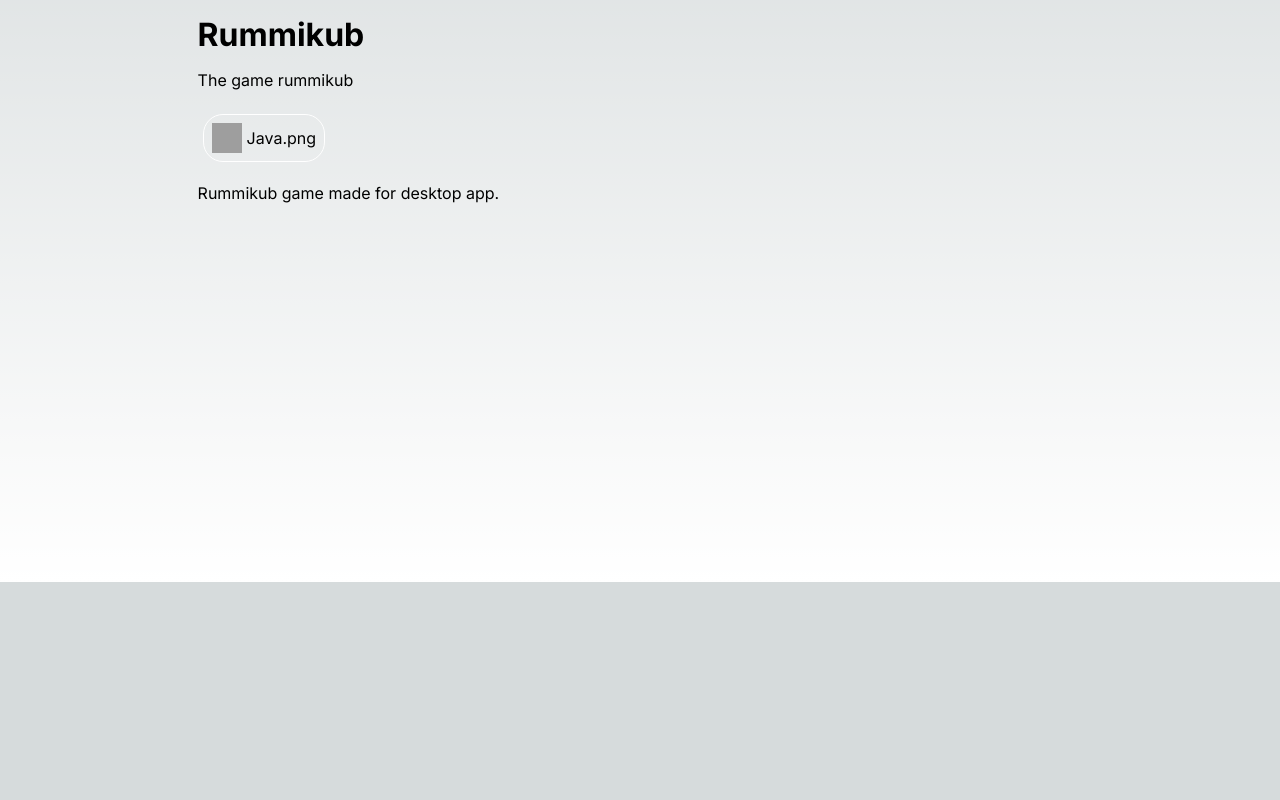
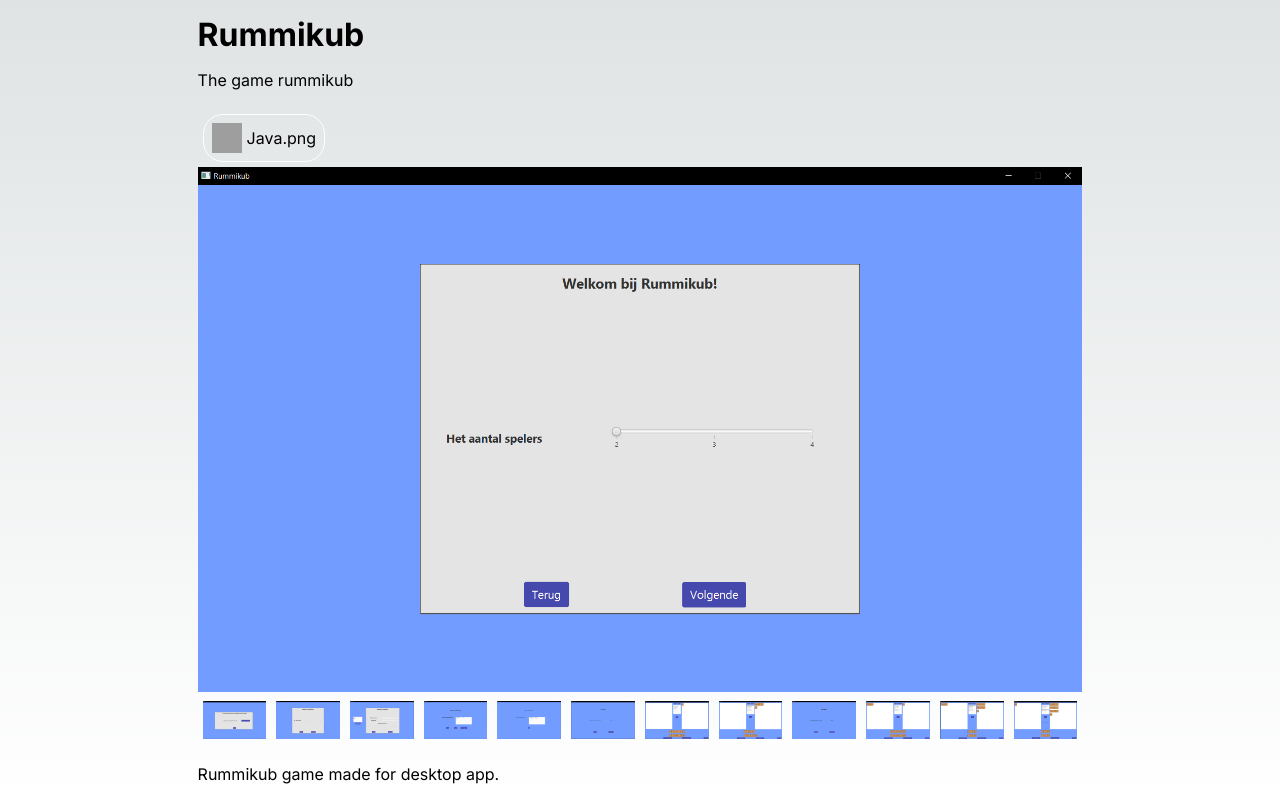
Before and after one commit to yorandm/portfolio, a Next.js app: page /projecten/1 in a window 1280 px wide. Shown: the part 234-1034 px from the top of the page. Before the commit the page ends 816 px from the top, so only its background shows below. Built offline with nearby package versions, Linux system fonts and the light colour scheme; grey boxes are pictures that could not be loaded.

Commit message:
projects

```diff
--- a/src/components/Projects/css/projects.module.css
+++ b/src/components/Projects/css/projects.module.css
@@ -4,8 +4,10 @@
     flex-wrap: wrap;
     flex-shrink: 0;
     flex-grow: 0;
+    grid-auto-rows: 1fr;
 }
 .projects > *{
     margin: 10px;
+    height:100%;
 
 }
--- a/src/components/Projects/projectCard/css/projectCard.module.css
+++ b/src/components/Projects/projectCard/css/projectCard.module.css
@@ -10,6 +10,8 @@
     border: 1px solid white;
     border-radius: 8%;
     transition: 1s;
+    width:15vw;
+    height:100%;
 }
 
 .cardText {
--- a/src/components/Projects/projectCard/index.tsx
+++ b/src/components/Projects/projectCard/index.tsx
@@ -9,7 +9,7 @@ export default function ProjectCard({ project}: { project: Project }) {
       <img className={style.img} src={project.headerImg.src} alt={project.headerImg.alt} />
       <div className={style.cardText}>
         <h3>{project.title}</h3>
-        <p>{project.title}</p>
+        <p>{project.description_short}</p>
       </div>
     </div>
   </Link>
--- a/src/components/Projects/projectDetail/index.tsx
+++ b/src/components/Projects/projectDetail/index.tsx
@@ -1,10 +1,20 @@
+
+import Carousel from "@/components/carousel";
 import TechnologyCard from "../technologycard";
 import style from "./css/projectdetail.module.css"
 export default function ProjectDetail(projectDetail: ProjectDetails){
     return (
         <div>
         <h3> {projectDetail.subtitle}</h3>
-        <div className={style.technologies}>{projectDetail?.technology.map((tech, index) => <TechnologyCard key={index} technology={tech}/>)}</div>
+       <div className={style.technologies}>{projectDetail?.technology.map((tech, index) => <TechnologyCard key={index} technology={tech}/>)}</div>
+       <Carousel>
+               {projectDetail.images.map((img, index)=>{
+               return (<div key={index}>
+                   {/* eslint-disable-next-line @next/next/no-img-element */}
+                    <img src={img.src} alt={img.alt}/>
+                </div>)
+                })}
+            </Carousel>
         <p>{projectDetail?.description}</p>
         </div>
     )
--- /dev/null
+++ b/src/components/carousel/css/carrouselStyle.module.css
@@ -0,0 +1,31 @@
+/* .carousel :first-child *{
+    width: 100%;
+    height: 100%;
+}
+.carousel > *:nth-child(n+2) * {
+    width: 30%;
+  }
+.carousel{
+    width: 100%;
+    display:flex;
+    flex-wrap: wrap;
+
+}
+.carousel:nth-child(n+2){
+    flex-wrap:nowrap
+} */
+
+.carousel *{
+    max-width: 100%;
+    max-height: 100%;
+
+
+}
+
+.carouselContainer{
+    display: flex;
+    overflow-x: scroll;
+}
+.carousel__item{
+    padding: 5px;
+}
--- /dev/null
+++ b/src/components/carousel/index.tsx
@@ -0,0 +1,45 @@
+"use client";
+import { ReactComponentElement, useState } from "react"
+import style from "./css/carrouselStyle.module.css"
+export default function Carousel({
+    children,
+  }: {
+    children: React.ReactNode[]
+  }){
+    const [active, setActive] = useState(0);
+    const [interval, setIntervalId] = useState(setInterval(updateActive, 5000));
+
+
+
+    return (
+        <>
+        <div className={style.carousel}>
+          <div className={style.active}>
+              {children[active]}
+          </div>
+          <div className={style.carouselContainer}>
+            {children.map((child, index) => (
+              <div onClick={()=>handleClick(index)} key={index} className={`${style.carousel__item} ${index===active?"active":""}`}>
+                {child}
+              </div>
+            ))}
+          </div>
+        </div>
+        </>
+    )
+
+    function updateActive(){
+        if(active < children.length-1){
+            setActive(active+1)
+        }else{
+            setActive(0)
+        }
+    }
+
+    function handleClick(clicked: number){
+        setActive(clicked-1);
+        updateActive();
+        clearInterval(interval);
+        setIntervalId(setInterval(updateActive, 5000))
+    }
+}
--- a/src/data/projecten.json
+++ b/src/data/projecten.json
@@ -3,7 +3,7 @@
     "id": 3,
     "title": "Delaware",
     "type": "school",
-    "description_short": "Delaware",
+    "description_short": "Delaware Track and Trace application",
     "headerImg": {
       "src": "/img/delaware/dela1.png",
       "alt": "Delaware Project"
@@ -49,43 +49,39 @@
         ],
         "images": [
           {
-            "src": "img/delaware/dela1.png",
+            "src": "/img/delaware/dela1.png",
             "alt": "Rummikub game application"
           },
           {
-            "src": "img/delaware/dela2.png",
+            "src": "/img/delaware/dela2.png",
             "alt": "Rummikub game application"
           },
           {
-            "src": "img/delaware/dela3.png",
+            "src": "/img/delaware/dela3.png",
             "alt": "Rummikub game application"
           },
           {
-            "src": "img/delaware/dela4.png",
+            "src": "/img/delaware/dela4.png",
             "alt": "Rummikub game application"
           },
           {
-            "src": "img/delaware/dela5.png",
+            "src": "/img/delaware/dela5.png",
             "alt": "Rummikub game application"
           },
           {
-            "src": "img/delaware/dela6.png",
+            "src": "/img/delaware/dela6.png",
             "alt": "Rummikub game application"
           },
           {
-            "src": "img/delaware/dela7.png",
+            "src": "/img/delaware/dela7.png",
             "alt": "Rummikub game application"
           },
           {
-            "src": "img/delaware/dela8.png",
+            "src": "/img/delaware/dela8.png",
             "alt": "Rummikub game application"
           },
           {
-            "src": "img/delaware/dela9.png",
-            "alt": "Rummikub game application"
-          },
-          {
-            "src": "img/delaware/dela10.png",
+            "src": "/img/delaware/dela10.png",
             "alt": "Rummikub game application"
           }
         ]
@@ -109,7 +105,7 @@
         ],
         "images": [
           {
-            "src": "img/delaware/delddddda1.png",
+            "src": "/img/delaware/delddddda1.png",
             "alt": "Foto's fixen"
           }
         ]
@@ -164,51 +160,51 @@
         ],
         "images": [
           {
-            "src": "img/fluvius/webapp/fluvius1.png",
+            "src": "/img/fluvius/webapp/fluvius1.png",
             "alt": "Fluvius webapp"
           },
           {
-            "src": "img/fluvius/webapp/fluvius2.png",
+            "src": "/img/fluvius/webapp/fluvius2.png",
             "alt": "Fluvius webapp"
           },
           {
-            "src": "img/fluvius/webapp/fluvius3.png",
+            "src": "/img/fluvius/webapp/fluvius3.png",
             "alt": "Fluvius webapp"
           },
           {
-            "src": "img/fluvius/webapp/fluvius4.png",
+            "src": "/img/fluvius/webapp/fluvius4.png",
             "alt": "Fluvius webapp"
           },
           {
-            "src": "img/fluvius/webapp/fluvius5.png",
+            "src": "/img/fluvius/webapp/fluvius5.png",
             "alt": "Fluvius webapp"
           },
           {
-            "src": "img/fluvius/webapp/fluvius6.png",
+            "src": "/img/fluvius/webapp/fluvius6.png",
             "alt": "Fluvius webapp"
           },
           {
-            "src": "img/fluvius/webapp/fluvius7.png",
+            "src": "/img/fluvius/webapp/fluvius7.png",
             "alt": "Fluvius webapp"
           },
           {
-            "src": "img/fluvius/webapp/fluvius8.png",
+            "src": "/img/fluvius/webapp/fluvius8.png",
             "alt": "Fluvius webapp"
           },
           {
-            "src": "img/fluvius/webapp/fluvius9.png",
+            "src": "/img/fluvius/webapp/fluvius9.png",
             "alt": "Fluvius webapp"
           },
           {
-            "src": "img/fluvius/webapp/fluvius10.png",
+            "src": "/img/fluvius/webapp/fluvius10.png",
             "alt": "Fluvius webapp"
           },
           {
-            "src": "img/fluvius/webapp/fluvius11.png",
+            "src": "/img/fluvius/webapp/fluvius11.png",
             "alt": "Fluvius webapp"
           },
           {
-            "src": "img/fluvius/webapp/fluvius12.png",
+            "src": "/img/fluvius/webapp/fluvius12.png",
             "alt": "Fluvius webapp"
           }
         ]
@@ -224,27 +220,27 @@
         ],
         "images": [
           {
-            "src": "img/fluvius/desktopapp/fluviusApp1.png",
+            "src": "/img/fluvius/desktopapp/fluviusApp1.png",
             "alt": "Fluvius desktopapp"
           },
           {
-            "src": "img/fluvius/desktopapp/fluviusApp2.png",
+            "src": "/img/fluvius/desktopapp/fluviusApp2.png",
             "alt": "Fluvius desktopapp"
           },
           {
-            "src": "img/fluvius/desktopapp/fluviusApp3.png",
+            "src": "/img/fluvius/desktopapp/fluviusApp3.png",
             "alt": "Fluvius desktopapp"
           },
           {
-            "src": "img/fluvius/desktopapp/fluviusApp4.png",
+            "src": "/img/fluvius/desktopapp/fluviusApp4.png",
             "alt": "Fluvius desktopapp"
           },
           {
-            "src": "img/fluvius/desktopapp/fluviusApp5.png",
+            "src": "/img/fluvius/desktopapp/fluviusApp5.png",
             "alt": "Fluvius desktopapp"
           },
           {
-            "src": "img/fluvius/desktopapp/fluviusApp6.png",
+            "src": "/img/fluvius/desktopapp/fluviusApp6.png",
             "alt": "Fluvius desktopapp"
           }
         ]
@@ -295,51 +291,51 @@
         ],
         "images": [
           {
-            "src": "img/rummikub/rummi1.png",
+            "src": "/img/rummikub/rummi1.png",
             "alt": "Rummikub game application"
           },
           {
-            "src": "img/rummikub/rummi2.png",
+            "src": "/img/rummikub/rummi2.png",
             "alt": "Rummikub game application"
           },
           {
-            "src": "img/rummikub/rummi3.png",
+            "src": "/img/rummikub/rummi3.png",
             "alt": "Rummikub game application"
           },
           {
-            "src": "img/rummikub/rummi4.png",
+            "src": "/img/rummikub/rummi4.png",
             "alt": "Rummikub game application"
           },
           {
-            "src": "img/rummikub/rummi5.png",
+            "src": "/img/rummikub/rummi5.png",
             "alt": "Rummikub game application"
           },
           {
-            "src": "img/rummikub/rummi6.png",
+            "src": "/img/rummikub/rummi6.png",
             "alt": "Rummikub game application"
           },
           {
-            "src": "img/rummikub/rummi7.png",
+            "src": "/img/rummikub/rummi7.png",
             "alt": "Rummikub game application"
           },
           {
-            "src": "img/rummikub/rummi8.png",
+            "src": "/img/rummikub/rummi8.png",
             "alt": "Rummikub game application"
           },
           {
-            "src": "img/rummikub/rummi9.png",
+            "src": "/img/rummikub/rummi9.png",
             "alt": "Rummikub game application"
           },
           {
-            "src": "img/rummikub/rummi10.png",
+            "src": "/img/rummikub/rummi10.png",
             "alt": "Rummikub game application"
           },
           {
-            "src": "img/rummikub/rummi11.png",
+            "src": "/img/rummikub/rummi11.png",
             "alt": "Rummikub game application"
           },
           {
-            "src": "img/rummikub/rummi12.png",
+            "src": "/img/rummikub/rummi12.png",
             "alt": "Rummikub game application"
           }
         ]
```
